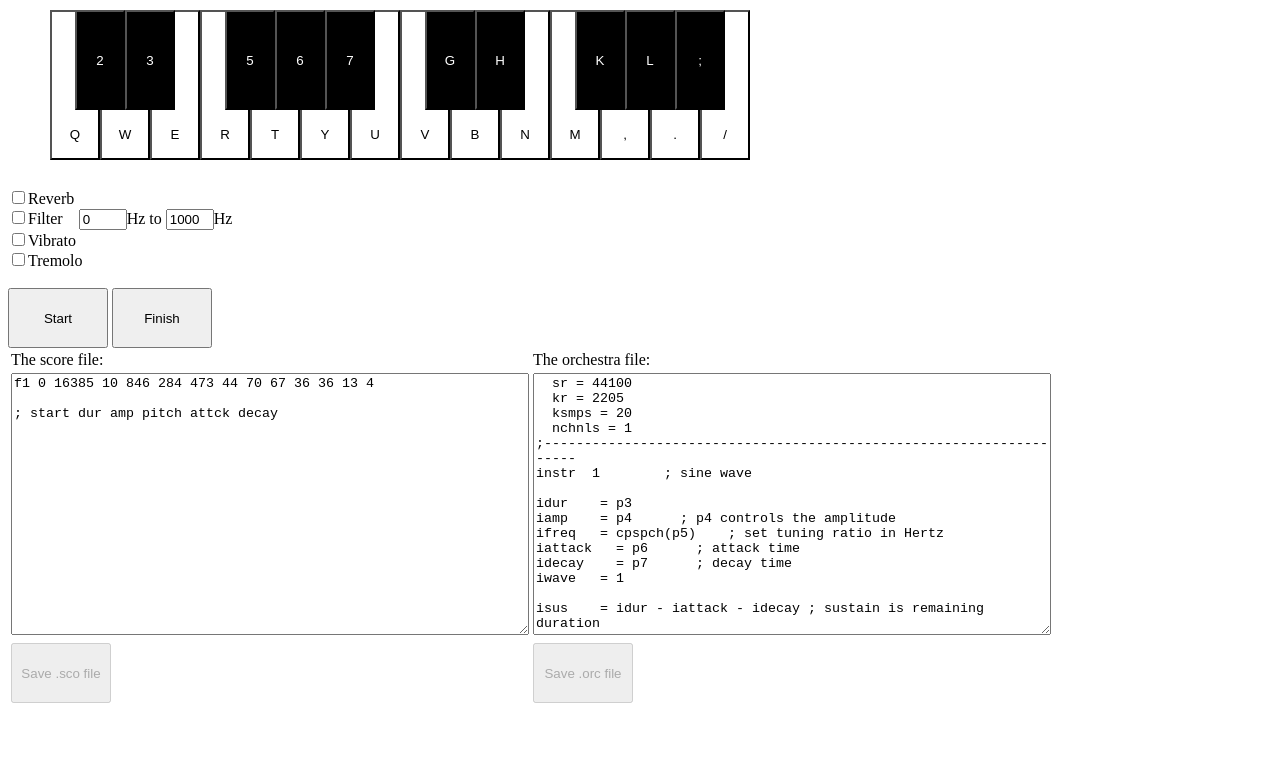
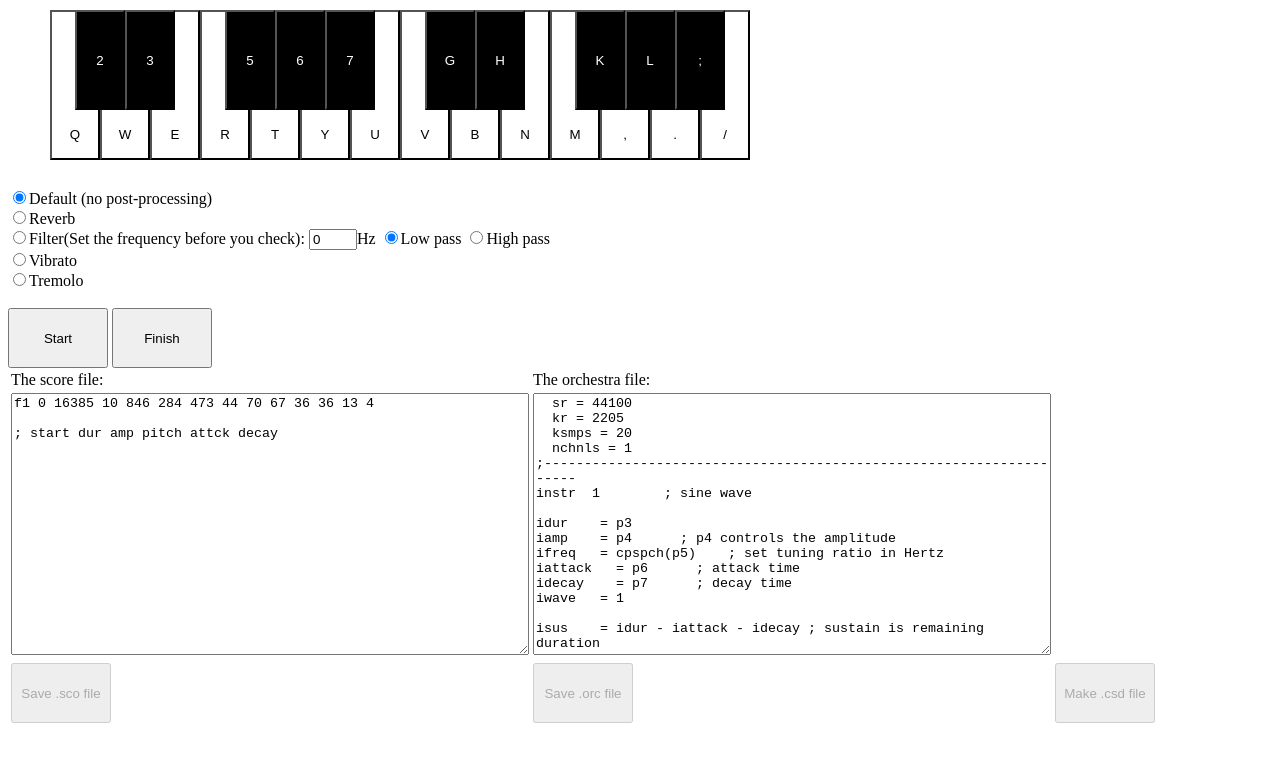
Before and after one commit to starry9457/comp4441_kalongthegreatest, a browser extension: page index.html in a window 1280 px wide. Drawn offline with nearby package versions, Linux system fonts and the light colour scheme.

Commit message:
Filter-function added

```diff
--- a/index.html
+++ b/index.html
@@ -24,6 +24,11 @@
 
     <!-- jQuery -->
     <script src="https://code.jquery.com/jquery-2.1.4.min.js"></script>
+
+    <!-- Orchestra Template -->
+    <script src="./orchestra_template.js" type="text/javascript"></script>
+
+    </script>
 
     <style>
       .black_key { height:100px;
@@ -100,13 +105,24 @@
     <br>
     <br>
 
-    <label for="reverb"> <input id="reverb" name="reverb" value="yes" type="checkbox">Reverb</label><br>
+    <form>
+      <input name="mode" onclick="musicMode('default')" value="default" checked="checked" type="radio">Default (no post-processing)<br>
+      <input name="mode" value="reverb" type="radio">Reverb<br>
+      <input name="mode" onclick="musicMode('filter')" value="filter" type="radio">Filter(Set the frequency before you check):
+        <input name="filter_fr" class="filter_input" id="filter_fr" value="0">Hz
+          <input name="filter" value="low_filter" checked="checked" type="radio">Low pass
+          <input name="filter" value="high_filter" type="radio">High pass<br>
+      <input name="mode" value="vibrato" type="radio">Vibrato<br>
+      <input name="mode" value="tremolo" type="radio">Tremolo
+    </form>
+
+<!--     <label for="reverb"> <input id="reverb" name="reverb" value="yes" type="checkbox">Reverb</label><br>
     <label for="filter"> <input id="filter" name="filter" value="yes" type="checkbox">Filter&nbsp;&nbsp;&nbsp; </label>
         <input name="filter_low" class="filter_input" id="filter_low" value="0">Hz to
         <input name="filter_high" class="filter_input" id="filter_high" value="1000">Hz<br>
     <label for="vibrato"> <input name="vibrato" id="vibrato" value="yes" type="checkbox">Vibrato</label><br>
     <label for="tremolo"> <input id="tremolo" name="tremolo" value="yes" type="checkbox">Tremolo</label><br>
-
+     -->
     <br>
 
     <input name="start_button" class="button1" id="start_button" type="button" onclick="startTrack()" value="Start">
@@ -166,6 +182,10 @@ out asig          ; output
         <td>
           <input name="saveOrchestra_button" class="button1" id="saveOrchestra_button" type="button" onclick="saveOrc()" value="Save .orc file" disabled="true">
           <a id='orcDownload'></a>
+        </td>
+        <td>
+          <input name="makeCsd_button" class="button1" id="makeCsd_button" type="button" onclick="makeCsd()" value="Make .csd file" disabled="true">
+          <a id='csdDownload'></a>
         </td>
       </tr>
     </table>
@@ -707,6 +727,7 @@ out asig          ; output
         document.getElementById("start_button").disabled = false;
         document.getElementById("saveScore_button").disabled = false;
         document.getElementById("saveOrchestra_button").disabled = false;
+        document.getElementById("makeCsd_button").disabled = false;
         tracking = false;
         var finishTime = new Date();
         var str = "; End Button pressed at " + finishTime + '\n';
@@ -739,6 +760,18 @@ out asig          ; output
              .text(fileName).removeClass("revoke");
       }
 
+      function makeCsd() {
+        var scoText = document.getElementById("scoreTextArea").value;
+        var orcText = document.getElementById("orchestraTextArea").value;
+        var csdfile = "<CsoundSynthesizer>\n<CsOptions>\n</CsOptions>\n<CsInstruments>\n" + orcText + "\n</CsInstruments>\n<CsScore>\n" + scoText + "\n</CsScore>\n</CsoundSynthesizer>";
+        var $link = $("#csdDownload");
+        var blob = new Blob([csdfile],
+                  { type:"application/octect-stream" });
+        var blobUrl = URL.createObjectURL(blob);
+        var fileName = "sound.csd";
+        $link.attr({ href: blobUrl, download: fileName })
+             .text(fileName).removeClass("revoke");
+      }
     </script>
   </body>
 </html>
--- /dev/null
+++ b/orchestra_template.js
@@ -0,0 +1,87 @@
+function musicMode(mode) {
+    if (mode == "default") {
+        document.getElementById("orchestraTextArea").value =
+            ";sound.orc\n" +
+            "    sr = 44100\n" +
+            "    kr = 4410\n" +
+            "    ksmps = 10\n" +
+            "    nchnls = 1\n" +
+            ";--------------------------------------------------------------------\n" +
+            "instr  1                ; sine wave\n\n" +
+            "idur    = p3\n" +
+            "iamp    = p4            ; p4 controls the amplitude\n" +
+            "ifreq   = cpspch(p5)    ; set tuning ratio in Hertz\n" +
+            "iattack = p6            ; attack time\n" +
+            "idecay  = p7            ; decay time\n" +
+            "iwave   = 1\n\n" +
+            "isus    = idur - iattack - idecay   ; sustain is remaining duration\n" +
+            "\n\n" +
+            "aenv    linseg  0, iattack, iamp, isus, iamp, idecay, 0   ; amp. env.\n" +
+            "asig    oscili  aenv, ifreq, iwave      ; signal\n\n" +
+            "out     asig          ; output\n" +
+            "    endin\n" +
+            ";--------------------------------------------------------------------\n"
+    }
+    else if (mode == "filter") {
+        var tmp, filter_low, filter_high;
+        tmp = document.getElementById("filter_fr").value;
+        filter_fr = parseInt(tmp);
+
+        // Low pass
+        if ($(":radio[name=filter]:checked").val() == "low_filter") {
+            document.getElementById("orchestraTextArea").value =
+                ";sound.orc\n" +
+                "    sr = 44100\n" +
+                "    kr = 4410\n" +
+                "    ksmps = 10\n" +
+                "    nchnls = 1\n" +
+                ";--------------------------------------------------------------------\n" +
+                "instr  1                ; sine wave\n\n" +
+                "idur    = p3\n" +
+                "iamp    = p4            ; p4 controls the amplitude\n" +
+                "ifreq   = cpspch(p5)    ; set tuning ratio in Hertz\n" +
+                "iattack = p6            ; attack time\n" +
+                "idecay  = p7            ; decay time\n" +
+                "iwave   = 1\n\n" +
+                "isus    = idur - iattack - idecay   ; sustain is remaining duration\n" +
+                "ifiltfr = " + filter_fr +
+                "\n\n" +
+                "aenv    linseg  0, iattack, iamp, isus, iamp, idecay, 0   ; amp. env.\n" +
+                "asig    oscili  aenv, ifreq, iwave      ; signal\n\n" +
+                "afilt   tone    asig, ifiltfr\n" +
+                "afilt2  tone    afilt, ifiltfr\n\n" +
+                "abal    balance afilt2, asig\n" +
+                "out     abal          ; output\n" +
+                "    endin\n" +
+                ";--------------------------------------------------------------------\n"
+        }
+        // High pass
+        else if ($(":radio[name=filter]:checked").val() == "high_filter") {
+            document.getElementById("orchestraTextArea").value =
+                ";sound.orc\n" +
+                "    sr = 44100\n" +
+                "    kr = 4410\n" +
+                "    ksmps = 10\n" +
+                "    nchnls = 1\n" +
+                ";--------------------------------------------------------------------\n" +
+                "instr  1                ; sine wave\n\n" +
+                "idur    = p3\n" +
+                "iamp    = p4            ; p4 controls the amplitude\n" +
+                "ifreq   = cpspch(p5)    ; set tuning ratio in Hertz\n" +
+                "iattack = p6            ; attack time\n" +
+                "idecay  = p7            ; decay time\n" +
+                "iwave   = 1\n\n" +
+                "isus    = idur - iattack - idecay   ; sustain is remaining duration\n" +
+                "ifiltfr = " + filter_fr +
+                "\n\n" +
+                "aenv    linseg  0, iattack, iamp, isus, iamp, idecay, 0   ; amp. env.\n" +
+                "asig    oscili  aenv, ifreq, iwave      ; signal\n\n" +
+                "afilt   atone    asig, ifiltfr\n" +
+                "afilt2  atone    afilt, ifiltfr\n\n" +
+                "abal    balance afilt2, asig\n" +
+                "out     abal          ; output\n" +
+                "    endin\n" +
+                ";--------------------------------------------------------------------\n"
+        }
+    }
+}
```
Also changed, not shown: 2 other files.
